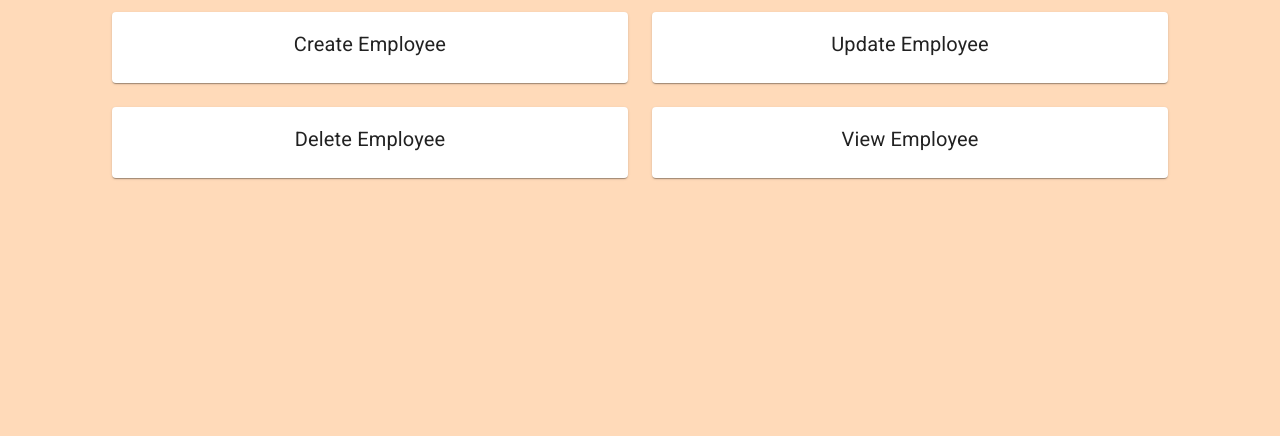
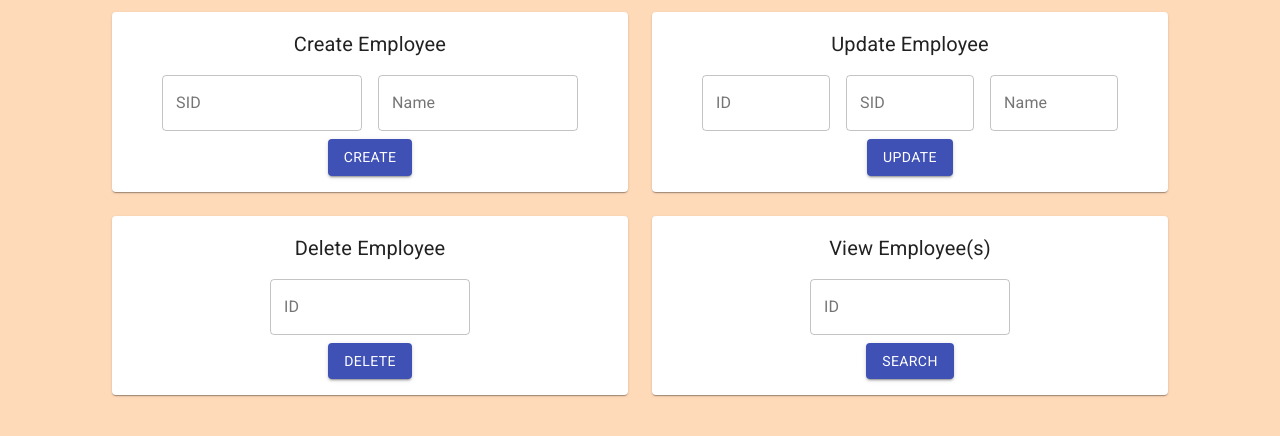
Before and after one commit to gabycruzzin/food-reviews, a React (Create React App) app: page / in a window 1280 px wide. Shown: the top 436 px of the page. Built offline with nearby package versions, Linux system fonts and the light colour scheme.

Commit message:
ui elements

```diff
--- a/src/components/CreateEmployee.js
+++ b/src/components/CreateEmployee.js
@@ -1,7 +1,33 @@
 import { Typography } from "@material-ui/core";
+import { makeStyles } from "@material-ui/core/styles";
+import TextField from "@material-ui/core/TextField";
+import Button from "@material-ui/core/Button";
 
-export const CreateEmployee = props => {
-    return (
-        <Typography variant="h6" gutterBottom>Create Employee</Typography>
-    );
+const useStyles = makeStyles((theme) => ({
+  root: {
+    "& > *": {
+      margin: theme.spacing(1),
+      width: "25ch",
+    },
+  },
+}));
+export const CreateEmployee = (props) => {
+  const classes = useStyles();
+
+  return (
+    <>
+      <Typography variant="h6" gutterBottom>
+        Create Employee
+      </Typography>
+
+      <form className={classes.root} noValidate autoComplete="off">
+        <TextField id="outlined-basic" label="SID" variant="outlined" />
+        <TextField id="outlined-basic" label="Name" variant="outlined" />
+      </form>
+
+      <Button variant="contained" color="primary">
+        Create
+      </Button>
+    </>
+  );
 };
--- a/src/components/DeleteEmployee.js
+++ b/src/components/DeleteEmployee.js
@@ -1,7 +1,32 @@
 import { Typography } from "@material-ui/core";
+import { makeStyles } from "@material-ui/core/styles";
+import TextField from "@material-ui/core/TextField";
+import Button from "@material-ui/core/Button";
 
-export const DeleteEmployee = props => {
-    return (
-        <Typography variant="h6" gutterBottom>Delete Employee</Typography>
-    );
+const useStyles = makeStyles((theme) => ({
+  root: {
+    "& > *": {
+      margin: theme.spacing(1),
+      width: "25ch",
+    },
+  },
+}));
+export const DeleteEmployee = (props) => {
+  const classes = useStyles();
+
+  return (
+    <>
+      <Typography variant="h6" gutterBottom>
+        Delete Employee
+      </Typography>
+
+      <form className={classes.root} noValidate autoComplete="off">
+        <TextField id="outlined-basic" label="ID" variant="outlined" />
+      </form>
+
+      <Button variant="contained" color="primary">
+        Delete
+      </Button>
+    </>
+  );
 };
--- a/src/components/UpdateEmployee.js
+++ b/src/components/UpdateEmployee.js
@@ -1,7 +1,34 @@
 import { Typography } from "@material-ui/core";
+import { makeStyles } from "@material-ui/core/styles";
+import TextField from "@material-ui/core/TextField";
+import Button from "@material-ui/core/Button";
 
-export const UpdateEmployee = props => {
-    return (
-        <Typography variant="h6" gutterBottom>Update Employee</Typography>
-    );
+const useStyles = makeStyles((theme) => ({
+  root: {
+    "& > *": {
+      margin: theme.spacing(1),
+      width: "16ch",
+    },
+  },
+}));
+export const UpdateEmployee = (props) => {
+  const classes = useStyles();
+
+  return (
+    <>
+      <Typography variant="h6" gutterBottom>
+        Update Employee
+      </Typography>
+
+      <form className={classes.root} noValidate autoComplete="off">
+        <TextField id="outlined-basic" label="ID" variant="outlined" />
+        <TextField id="outlined-basic" label="SID" variant="outlined" />
+        <TextField id="outlined-basic" label="Name" variant="outlined" />
+      </form>
+
+      <Button variant="contained" color="primary">
+        Update
+      </Button>
+    </>
+  );
 };
--- a/src/components/ViewEmployee.js
+++ b/src/components/ViewEmployee.js
@@ -1,7 +1,32 @@
 import { Typography } from "@material-ui/core";
+import { makeStyles } from "@material-ui/core/styles";
+import TextField from "@material-ui/core/TextField";
+import Button from "@material-ui/core/Button";
 
-export const ViewEmployee = props => {
-    return (
-        <Typography variant="h6" gutterBottom>View Employee</Typography>
-    );
+const useStyles = makeStyles((theme) => ({
+  root: {
+    "& > *": {
+      margin: theme.spacing(1),
+      width: "25ch",
+    },
+  },
+}));
+export const ViewEmployee = (props) => {
+  const classes = useStyles();
+
+  return (
+    <>
+      <Typography variant="h6" gutterBottom>
+        View Employee(s)
+      </Typography>
+
+      <form className={classes.root} noValidate autoComplete="off">
+        <TextField id="outlined-basic" label="ID" variant="outlined" />
+      </form>
+
+      <Button variant="contained" color="primary">
+        Search
+      </Button>
+    </>
+  );
 };
```
